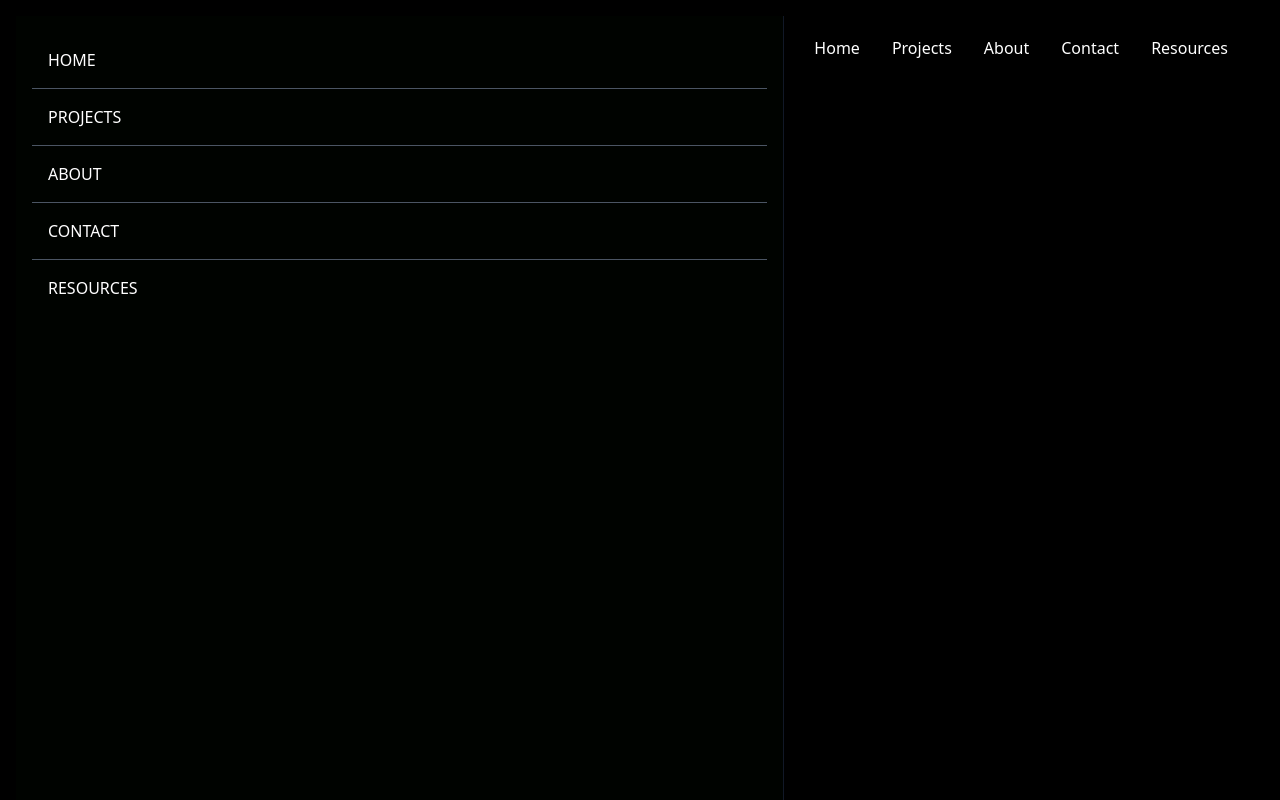
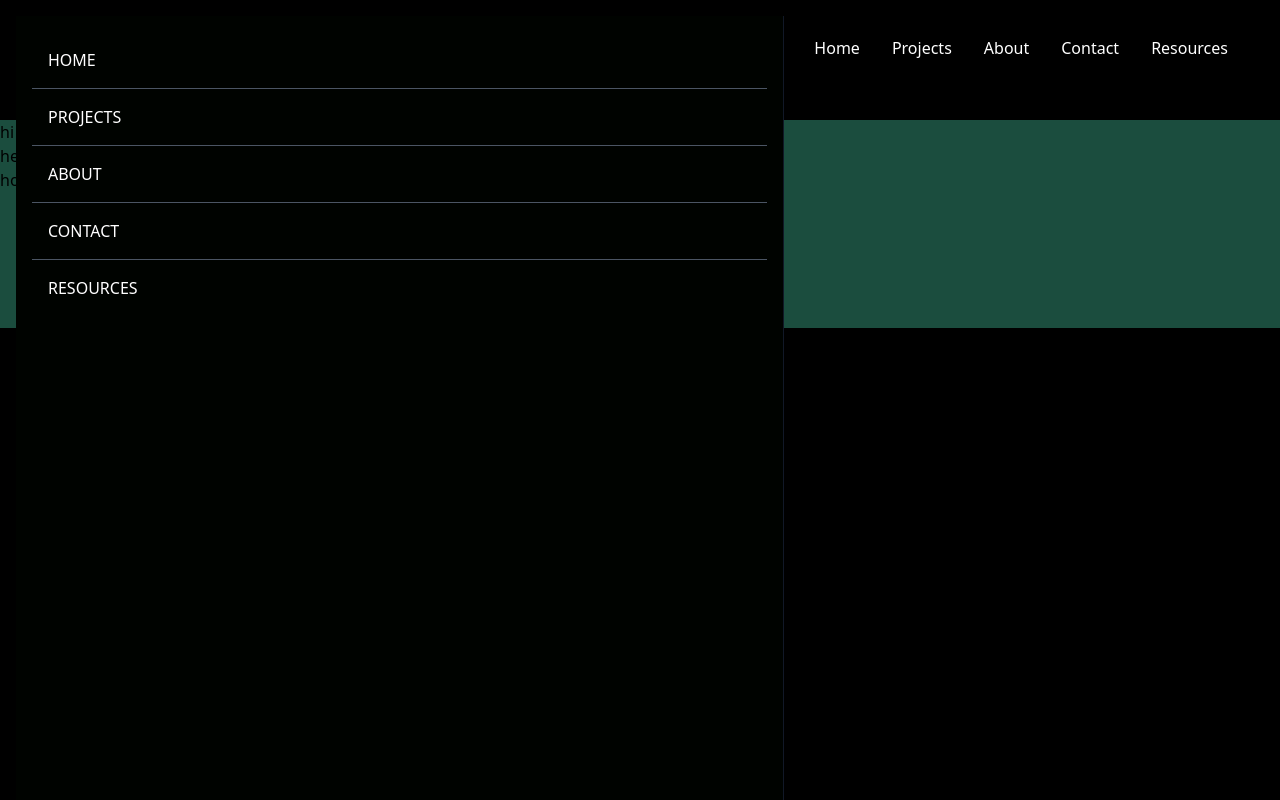
Before and after one commit to atikurahad/atikur-portfolio-spa, a React (Create React App) app: page / in a window 1280 px wide. Built offline with nearby package versions, Linux system fonts and the light colour scheme.

Commit message:
footer section added

```diff
--- a/src/App.js
+++ b/src/App.js
@@ -1,9 +1,11 @@
+import Footer from "./components/Footer/Footer";
 import Navbar from "./components/Navbar";
 
 function App() {
   return (
     <div>
      <Navbar />
+     <Footer />
     </div>
   );
 }
--- /dev/null
+++ b/src/components/Footer/Footer.jsx
@@ -0,0 +1,16 @@
+import React from 'react';
+
+const Footer = () => {
+  return (
+    <div>
+      <h1> I am from footer</h1>
+      <div className='bg-[#1B4D3E] h-[13rem]'>
+        <div> hi</div>
+        <div>hello</div>
+        <div>hoe are you</div>
+      </div>
+    </div>
+  );
+};
+
+export default Footer;
```
